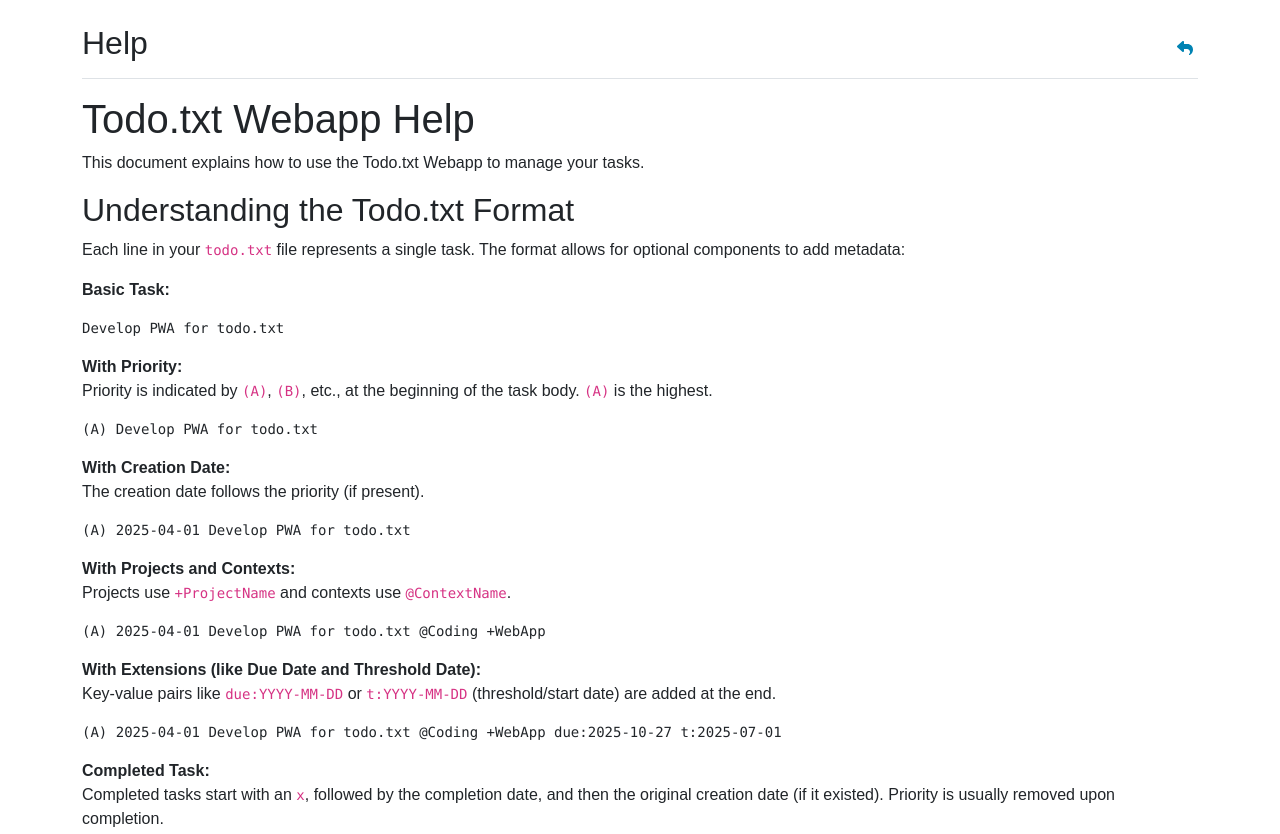
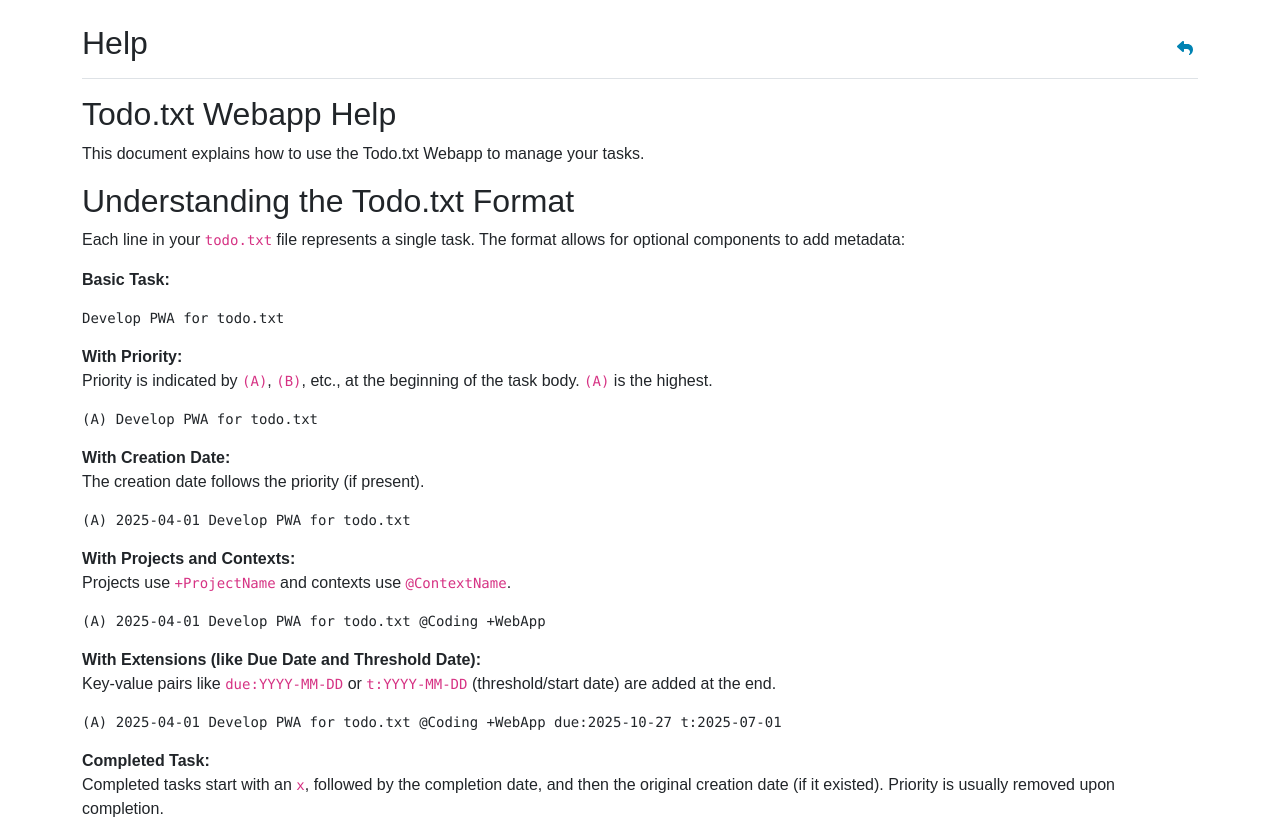
Before and after one commit to azimonti/todotxt-webapp, a website: page help/index.html in a window 1280 px wide. Shown: the top 834 px of the page. Drawn offline with Linux system fonts and the light colour scheme.

Commit message:
removed double <h1>

```diff
--- a/help/index.html
+++ b/help/index.html
@@ -25,7 +25,7 @@
       <h1 class="h2">Help</h1><a href="/" class="btn btn-light p-1 btn-fa" title="Back to App" style="line-height: 1;"><i class="fa-solid fa-reply fs-6 align-middle" style="color: #0083B3;"></i></a>
     </div>
     <div id="help-content">
-      <h1>Todo.txt Webapp Help</h1>
+      <h2>Todo.txt Webapp Help</h2>
       <p>This document explains how to use the Todo.txt Webapp to manage your tasks.</p>
       <h2>Understanding the Todo.txt Format</h2>
       <p>Each line in your <code>todo.txt</code> file represents a single task. The format allows for optional components to add metadata:</p>
```
